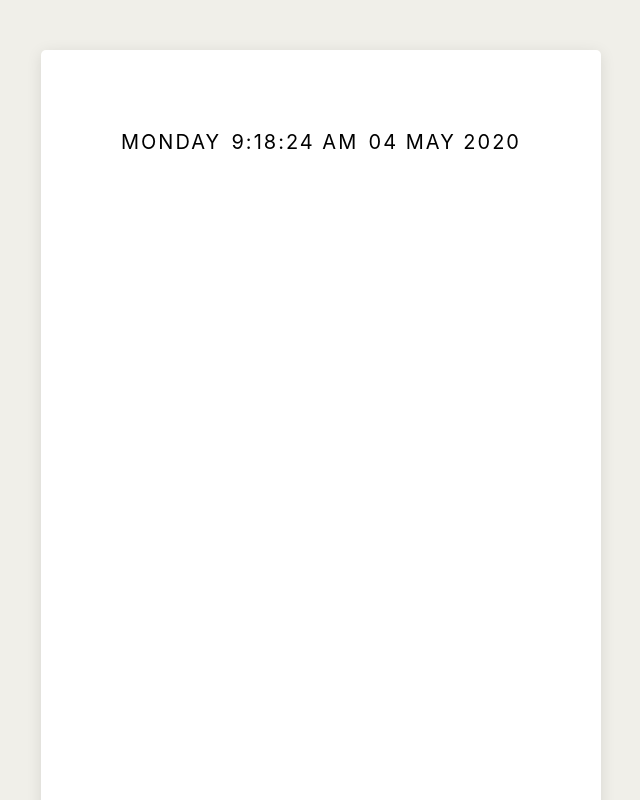
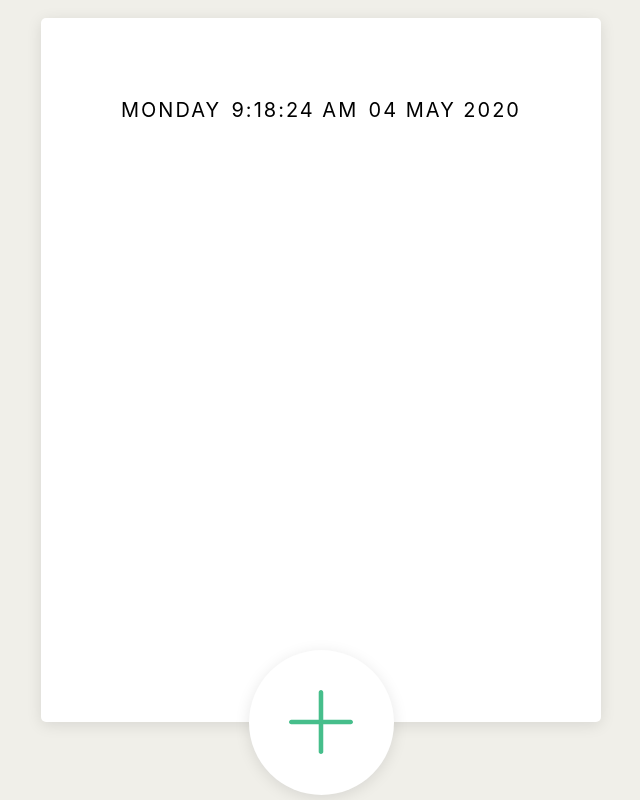
Before and after one commit to msizar/ultimate-todo-app, a React (Create React App) app: page / in a window 1280 px wide. Shown: the top 800 px of the page, without its empty margins (319-959 px from the left). Built offline with nearby package versions, Linux system fonts and the light colour scheme.

Commit message:
Add Delete button design

```diff
--- a/package.json
+++ b/package.json
@@ -3,6 +3,8 @@
   "version": "0.1.0",
   "private": true,
   "dependencies": {
+    "@material-ui/core": "^4.9.13",
+    "@material-ui/icons": "^4.9.1",
     "@testing-library/jest-dom": "^4.2.4",
     "@testing-library/react": "^9.3.2",
     "@testing-library/user-event": "^7.1.2",
--- a/src/App.css
+++ b/src/App.css
@@ -4,6 +4,7 @@
   align-items: center;
   justify-content: center;
   margin: 50px;
+  height: 80%;
 }
 
 .App-logo {
--- a/src/Components/Todo/index.js
+++ b/src/Components/Todo/index.js
@@ -1,4 +1,5 @@
 import React from 'react';
+import ClearIcon from '@material-ui/icons/Clear';
 
 import './style.css'
 import NewFormTodo from '../NewFormTodo';
@@ -12,9 +13,9 @@ const Todo = ({ editMode, id, removeTodo, isDone, editTodo, handleUpdate, name }
                     <NewFormTodo name={name} id={id} handleSubmit={handleUpdate} /> :
                     <div className="todo-item_inner">
                         <div className="todo-removeBtn">
-                            <button onClick={() => removeTodo(id)}>x</button>
+                            <button onClick={() => removeTodo(id)}>X</button>
                         </div>
-                        <h2>{name}</h2>
+                        <h3>{name}</h3>
                         <div className="todo-btns">
                             <button onClick={() => removeTodo(id)}>done</button>
                             <button onClick={() => editTodo(id)}>edit</button>
--- a/src/Components/Todo/style.css
+++ b/src/Components/Todo/style.css
@@ -37,6 +37,10 @@
 
 .todo-removeBtn button{
     background-color: #af0000;
-    border-radius: 10px;
-
+    border-radius: 20px;
+    width: unset;
+    height: unset;
+    padding: 3px 6px 5px 6px;
+    color: white;
+    font-weight: 900;
 }
--- a/src/Layout/TodoList/style.css
+++ b/src/Layout/TodoList/style.css
@@ -5,7 +5,7 @@
   padding: 80px;
   position: relative;
   width: 400px;
-  height: 700px;
+  height: 85%;
 }
 
 .btn {
--- a/src/index.css
+++ b/src/index.css
@@ -1,5 +1,5 @@
 
-body {
+body,html {
   margin: 0;
   font-family: -apple-system, BlinkMacSystemFont, 'Segoe UI', 'Roboto', 'Oxygen',
     'Ubuntu', 'Cantarell', 'Fira Sans', 'Droid Sans', 'Helvetica Neue',
@@ -7,8 +7,12 @@ body {
   -webkit-font-smoothing: antialiased;
   -moz-osx-font-smoothing: grayscale;
   background: #f0efe9;
-  height: 90vh;
-  width: 100vw;
+  height: 100%;
+  width: 100%;
+}
+
+#root {
+  height: 100%;
 }
 
 code {
```
Also changed, not shown: 1 other file (tests, documents, lock files or other folders).
